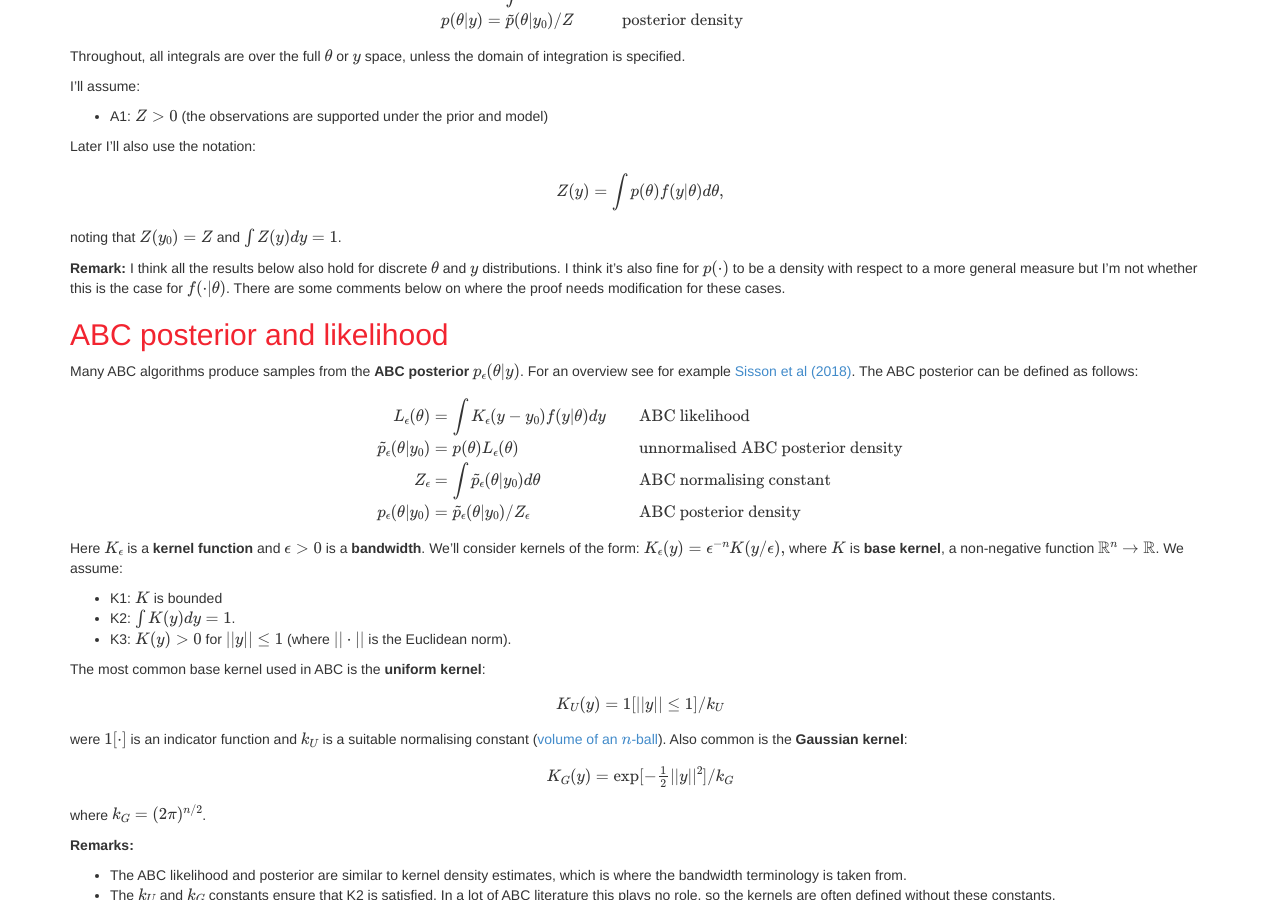
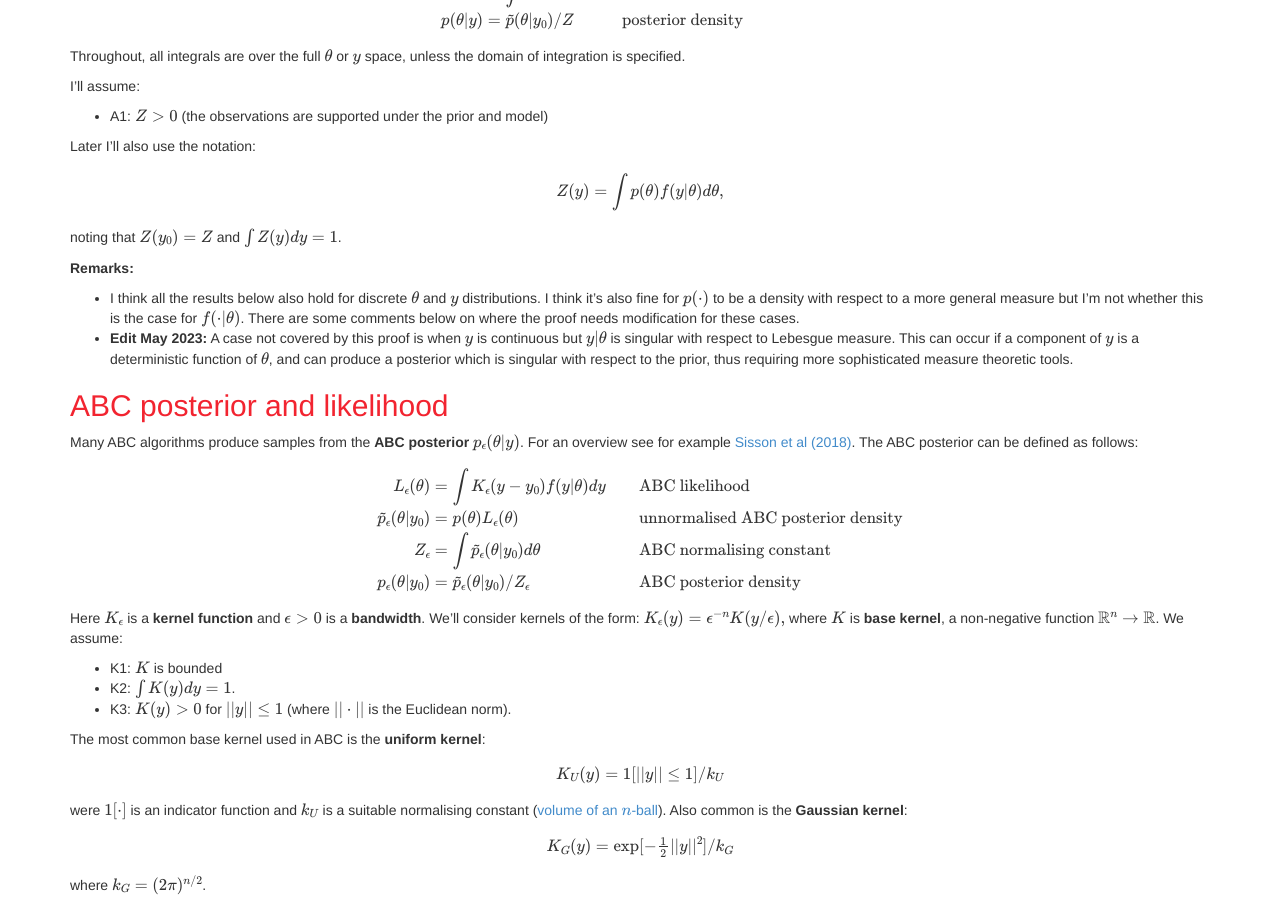
Before and after one commit to dennisprangle/dennisprangle.github.io, a Jekyll site: the page built from _posts/2022-12-31-abc_consistency.md, in a window 1280 px wide and 900 px high, scrolled down 625 px. Built offline with Jekyll 4.4.1, drawn with Linux system fonts in a browser that asks for light colours; nearby versions of some CDN libraries; formulas are drawn with MathJax 3; comment, search, counter and statistics services are not loaded.

Commit message:
Add comment on singular posterior case

```diff
--- a/_posts/2022-12-31-abc_consistency.md
+++ b/_posts/2022-12-31-abc_consistency.md
@@ -51,11 +51,17 @@ $$
 
 noting that $$Z(y_0) = Z$$ and $$\int Z(y) dy = 1$$.
 
-**Remark:**
-I think all the results below also hold for discrete $$\theta$$ and $$y$$ distributions.
+**Remarks:**
+
+* I think all the results below also hold for discrete $$\theta$$ and $$y$$ distributions.
 I think it's also fine for $$p(\cdot)$$ to be a density with respect to a more general measure
 but I'm not whether this is the case for $$f(\cdot|\theta)$$.
 There are some comments below on where the proof needs modification for these cases.
+* **Edit May 2023:** A case not covered by this proof is when $$y$$ is continuous
+but $$y | \theta$$ is singular with respect to Lebesgue measure.
+This can occur if a component of $$y$$ is a deterministic function of $$\theta$$,
+and can produce a posterior which is singular with respect to the prior,
+thus requiring more sophisticated measure theoretic tools.
 
 ## ABC posterior and likelihood
 
```
